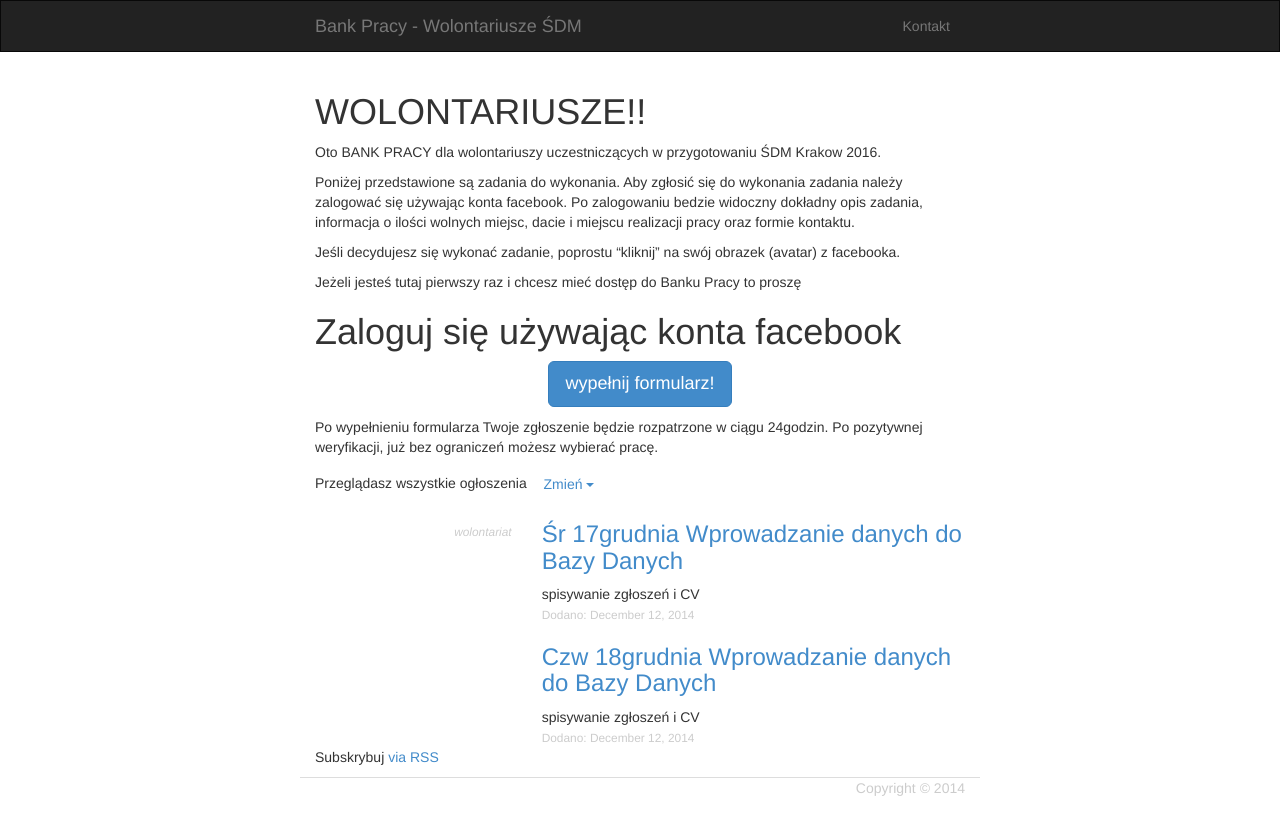
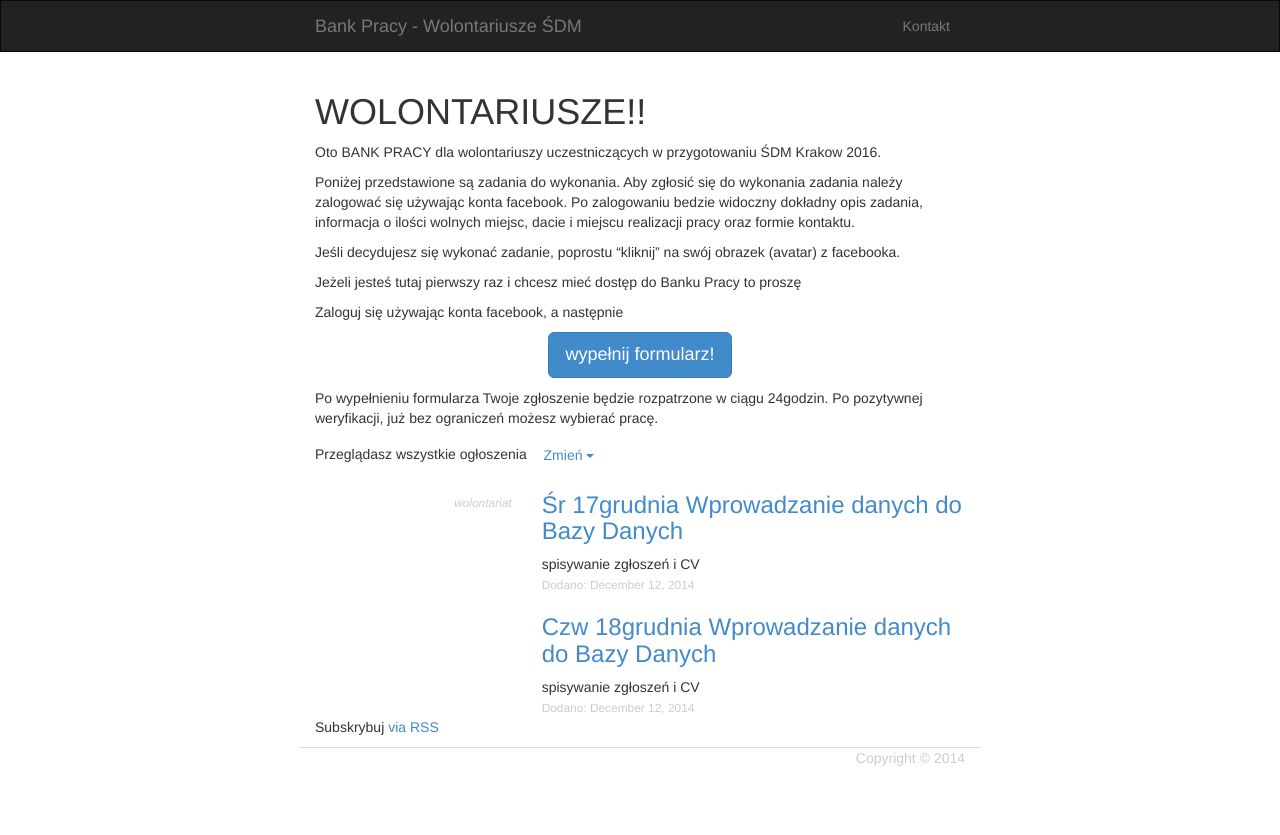
Before and after one commit to Krakow2016/tablica, a Jekyll site: the page built from index.html, in a window 1280 px wide. Shown: the top 835 px of the page. Built offline with Jekyll 4.4.1, drawn with Linux system fonts in a browser that asks for light colours.

Commit message:
Update index.markdown

```diff
--- a/_includes/index.markdown
+++ b/_includes/index.markdown
@@ -9,7 +9,8 @@ Po zalogowaniu bedzie widoczny dokładny opis zadania, informacja o ilości woln
 Jeśli decydujesz się wykonać zadanie, poprostu "kliknij" na swój obrazek (avatar) z facebooka.
 
 Jeżeli jesteś tutaj pierwszy raz i chcesz mieć dostęp do Banku Pracy to proszę
-# Zaloguj się używając konta facebook
+
+Zaloguj się używając konta facebook, a następnie
 
 <p class="text-center">
   <a class="btn btn-primary btn-lg" href="https://docs.google.com/forms/d/1fAwTgvJ_qWnGvgcmB8ZoUwJTwEnbAK7couKQIOIKRss/viewform" role="button">wypełnij formularz!</a>
```
